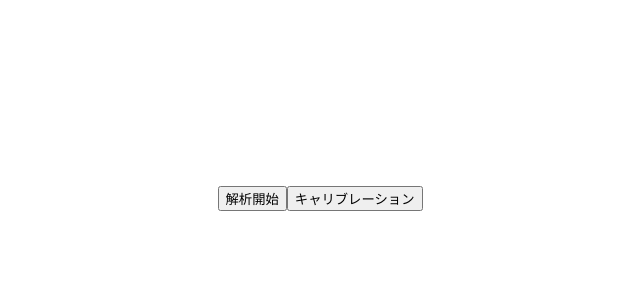
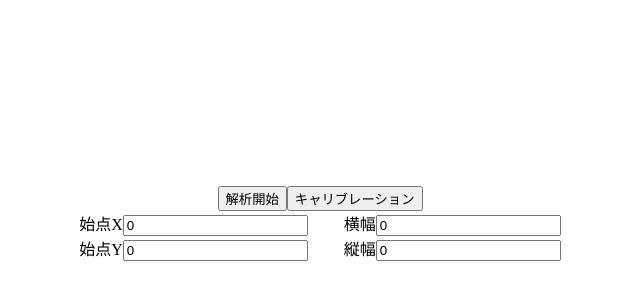
Before and after one commit to namecoco256/battan-auto-vue, a Vue app: page / in a window 1280 px wide. Shown: the part 490-790 px from the top of the page, without its empty margins (320-960 px from the left). Built offline with nearby package versions, Linux system fonts and the light colour scheme.

Commit message:
選択範囲を数字でいじれるようにした

```diff
--- a/src/App.vue
+++ b/src/App.vue
@@ -16,18 +16,18 @@ let canvasY
 let video
 let canvas
 
-let selectRectangle = {
+let selectRectangle = ref({
+  startX: 0,
   startY: 0,
-  startX: 0,
-  endY: 0,
-  endX: 0,
+  width: 0,
+  height: 0,
   clear: function () {
     this.startY = 0;
     this.startX = 0;
-    this.endY = 0;
-    this.endX = 0;
+    this.height = 0;
+    this.width = 0;
   }
-}
+})
 
 //キャリブレーション中かどうかのフラグ
 const isCalibrating = ref(false)
@@ -74,23 +74,23 @@ function canvasOnMouseDown(e){
   console.log(canvasX, canvasY)
 
   if(isCalibrating.value) {
-    selectRectangle.startX = canvasX
-    selectRectangle.startY = canvasY
+    selectRectangle.value.startX = canvasX
+    selectRectangle.value.startY = canvasY
     canvas.addEventListener('mousemove', onMouseMove)
   }
 }
 //選択範囲に枠線を引く
 function onMouseMove(e){
   getPointerOnCanvas(e)
-  selectRectangle.endX = canvasX - selectRectangle.startX
-  selectRectangle.endY = canvasY - selectRectangle.startY
+  selectRectangle.value.width = canvasX - selectRectangle.value.startX
+  selectRectangle.value.height = canvasY - selectRectangle.value.startY
   videoRendering()
   //videoRendering()に枠線を書く処理が含まれてる
 }
 function canvasOnMouseUp(e){
   canvas.removeEventListener('mousemove', onMouseMove)
   isCalibrating.value = false
-  console.log(isCalibrating.value)
+  console.log('isCalibrating ==', isCalibrating.value)
   _canvasUpdate()
 }
 
@@ -135,12 +135,14 @@ function videoRendering(){
     canvasCtx.fillRect(0, 0, canvas.width, canvas.height)
   }
   canvasCtx.strokeStyle = "rgb(255, 0, 0)"
-  canvasCtx.strokeRect(selectRectangle.startX, selectRectangle.startY, selectRectangle.endX, selectRectangle.endY)
+  canvasCtx.strokeRect(selectRectangle.value.startX, selectRectangle.value.startY, selectRectangle.value.width, selectRectangle.value.height)
 }
-//キャリブレーションボタンのテキストを変更するやつ。見た目だけ。
-watch(isCalibrating, () => {
-  const calibrateBtn = document.getElementsByClassName('calibrateBtn')[0]
-  isCalibrating.value ? calibrateBtn.innerHTML = 'キャリブレーションをキャンセル' : calibrateBtn.innerHTML = 'キャリブレーション'
+//選択範囲を数字からいじった場合
+watch(selectRectangle, ()=>{
+  videoRendering()
+
+  canvasCtx.strokeStyle = "rgb(255, 0, 0)"
+  canvasCtx.strokeRect(selectRectangle.value.startX, selectRectangle.value.startY, selectRectangle.value.width, selectRectangle.value.height)
 })
 
 </script>
@@ -150,16 +152,23 @@ watch(isCalibrating, () => {
     <video class="video" style="display:none;" :width="screenSize.width" :height="screenSize.height" autoplay />
   </div>
   <div id="canvasPreview">
-    <canvas class="canvas" @mousedown="canvasOnMouseDown" @mouseup="canvasOnMouseUp" :width="screenSize.width" :height="screenSize.height" />
+    <canvas class="canvas" @mousedown="canvasOnMouseDown" @mouseup="canvasOnMouseUp" width="992" height="744" />
   </div>
   <button class="startBtn" @click="startBtnOnClick">解析開始</button>
-  <button class="calibrateBtn" @click="calibrate">キャリブレーション</button>
-
+  <button class="calibrateBtn" @click="calibrate" v-if="!isCalibrating">キャリブレーション</button>
+  <button class="calibrateBtn" @click="calibrate" v-else>キャリブレーションをキャンセル</button>
+  <br />
+  <label>始点X<input type="text" v-model="selectRectangle.startX" /></label> <label>横幅<input type="text" v-model="selectRectangle.width" /></label>
+  <br />
+  <label>始点Y<input type="text" v-model="selectRectangle.startY"/></label> <label>縦幅<input type="text" v-model="selectRectangle.height"/></label>
 </template>
 
 <style scoped>
 .canvas {
-  width:70vw;
+  width: 70vw;
   min-width: 480px;
 }
+label {
+  margin: 1em;
+}
 </style>
```
